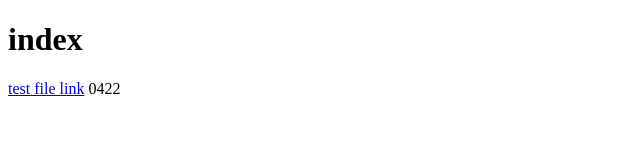
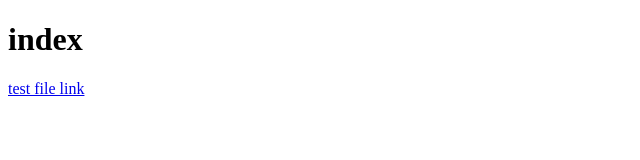
Before and after one commit to ncreative7/sbs, a plain HTML site: page index.html in a window 1280 px wide. Shown: the full height of the page, 0-640 px from the left. Drawn offline with Linux system fonts and the light colour scheme.

Commit message:
Update index.html

```diff
--- a/index.html
+++ b/index.html
@@ -9,6 +9,5 @@
 <body>
     <h1>index</h1>
     <a href="test.html">test file link</a>
-    <span>0422</span>
 </body>
 </html>
```
